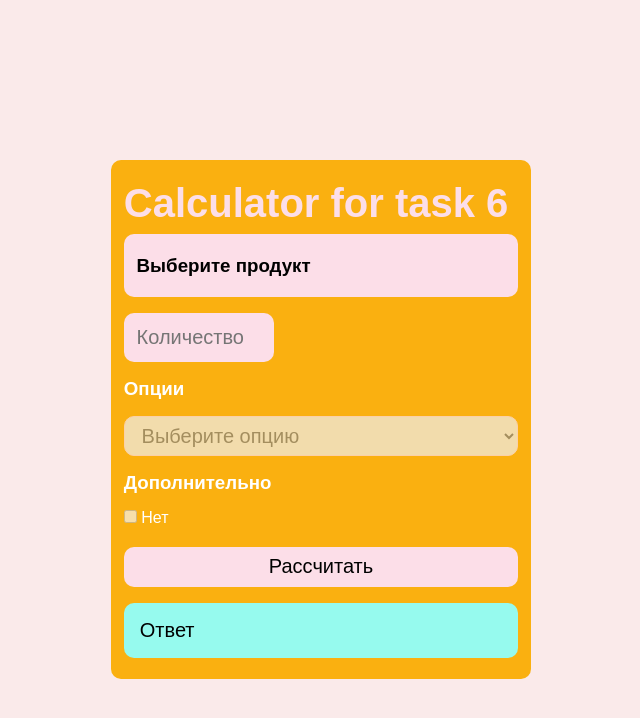
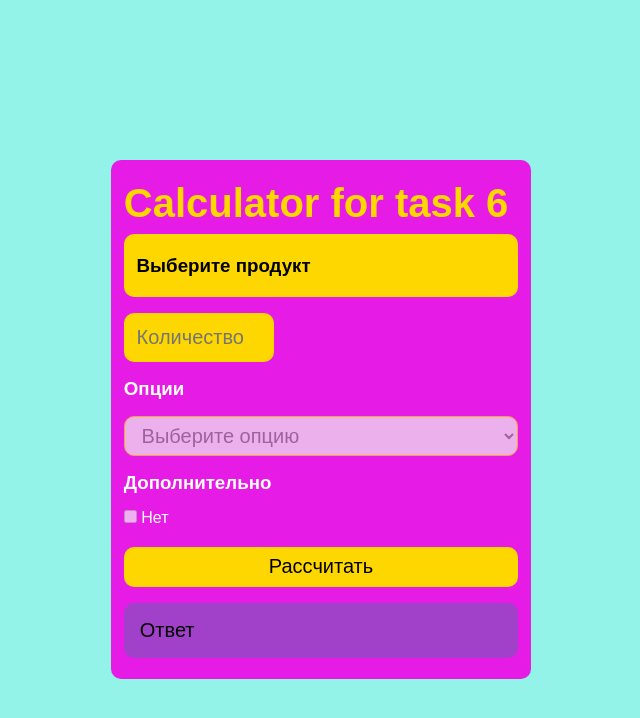
Before and after one commit to NASTY008/web1, a plain HTML site: page task6.html in a window 1280 px wide. Shown: the whole page, without its empty margins (319-959 px from the left). Drawn offline with Linux system fonts and the light colour scheme.

Commit message:
Update task6.css
всё

```diff
--- a/task6.css
+++ b/task6.css
@@ -4,11 +4,11 @@
     box-sizing: border-box;
 }
 body {
-    background-color: #faeaea;
+    background-color: #93f3e9;
     font-family: sans-serif;
 }
 main {
-    background-color: #fab010;
+    background-color: #e61be6;
     padding: 1dvw;
     width: 100%;
     max-width: 420px;
@@ -21,7 +21,7 @@ main * {
 }
 #title {
     font-size: 40px;
-    color: #fcdee8;
+    color: #FFD700;
 }
 .input-container {
     display: flex;
@@ -31,12 +31,12 @@ main * {
 .input-container * {
     height: 40px;
     font-size: 20px;
-    border-color: #fcdee8;
+    border-color: #FFD700;
     padding: 0 1dvw;
     border-radius: 10px;
 }
 .plan-container {
-    background-color: #fcdee8;
+    background-color: #FFD700;
     color: #000;
     padding: 1dvw;
     border-radius: 10px;
@@ -54,7 +54,7 @@ main * {
 .count-6 {
     padding: 1dvw;
     font-size: 20px;
-    background-color: #fcdee8;
+    background-color: #FFD700
 }
 .count {
     width: 100%;
@@ -66,7 +66,7 @@ main * {
 #button {
     width: 100%;
     height: 40px;
-    background-color: #fcdee8;
+    background-color: #FFD700;
     color: #000;
     font-size: 20px;
     border: none;
@@ -87,7 +87,7 @@ main * {
     border-radius: 10px;
 }
 #answer {
-    background-color: #96faee;
+    background-color: #a141c9;
     color: #000;
     font-size: 20px;
     padding: 1rem;
```
